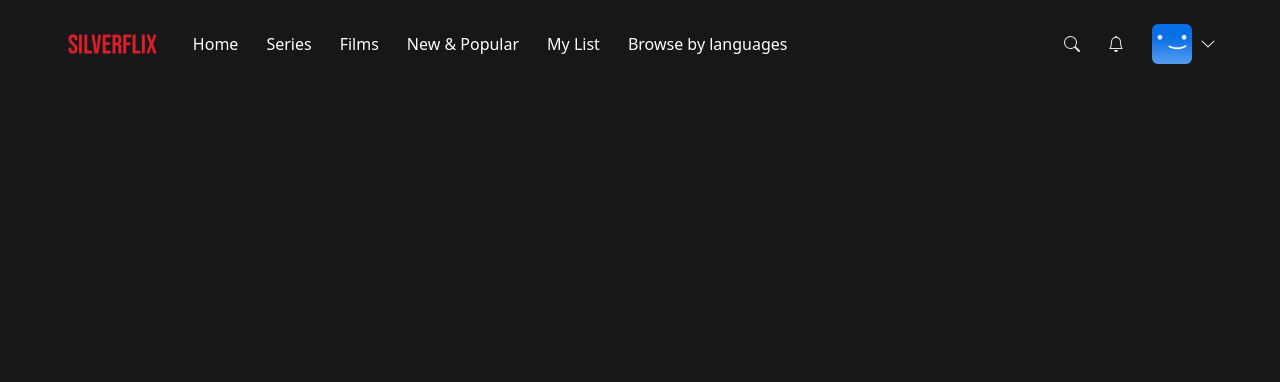
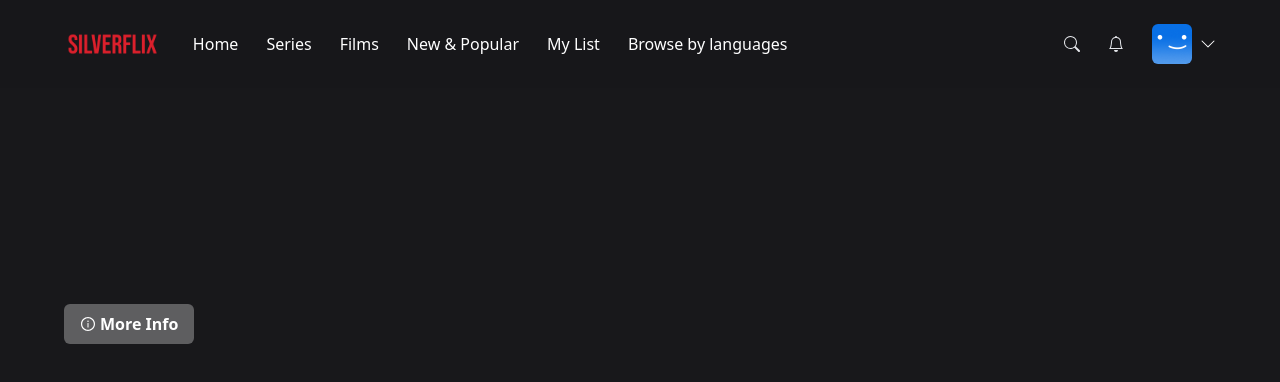
Before and after one commit to PankajKDev/Silverflix, a Next.js app: page / in a window 1280 px wide. Shown: the top 382 px of the page. Built offline with nearby package versions, Linux system fonts and the light colour scheme; no server answers; the database is empty; sample sign-in values are in the browser's storage.

Commit message:
Billboard feature completed

```diff
--- a/components/Billboard.tsx
+++ b/components/Billboard.tsx
@@ -1,17 +1,31 @@
 import useBillboard from "@/hooks/useBillboard";
 import React from "react";
+import { AiOutlineInfoCircle } from "react-icons/ai";
 const Billboard = () => {
   const { data } = useBillboard();
   return (
     <div className="relative h-[56.25vw] ">
       <video
-        className="w-full h-[56.25vw] object-cover brightness-[60%]"
         autoPlay
         muted
         loop
         poster={data?.thumbnailUrl}
-        src={data?.videoUrl}
+        className="w-full h-[56.25vw] object-cover brightness-[60%]"
+        // src={data?.videoUrl}
       ></video>
+      <div className="absolute top-[30%] md:top-[40%] ml-4 md:ml-16">
+        <p className=" text-white text-1xl md:text-5xl h-full w-[50%] lg:text-6xl font-bold drop-shadow-xl">
+          {data?.title}
+        </p>
+        <p className="text-white text-[8px] md:text-lg w-[90%] md:w-[80%] lg:w-[50%] drop-shadow-xl">
+          {data?.description}
+        </p>
+        <div className="flex flex-row items-center mt-3 md:mt-4 gap-3">
+          <button className="bg-white text-white bg-opacity-30 rounded-md py-1 md:py-2 px-2 md:px-4 font-semibold flex flex-row items-center hover:bg-opacity-70 transition">
+            <AiOutlineInfoCircle className="mr-1" /> More Info
+          </button>
+        </div>
+      </div>
     </div>
   );
 };
```
